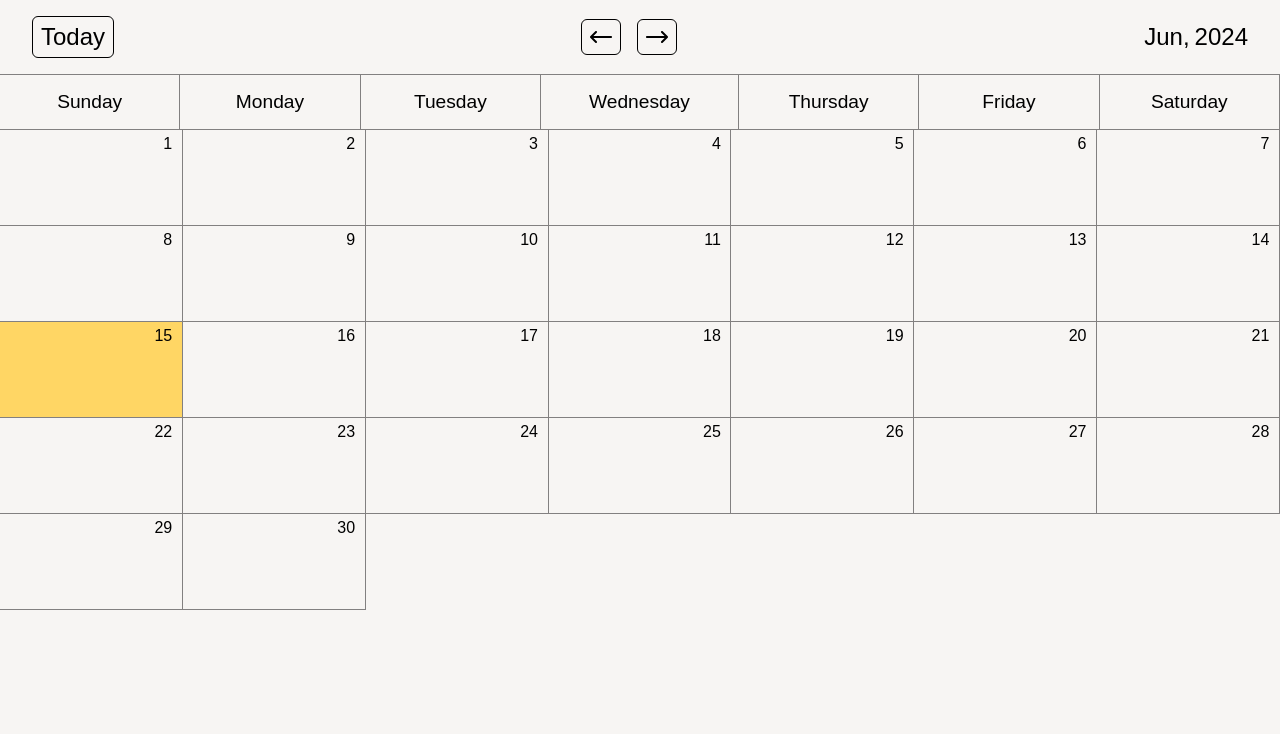
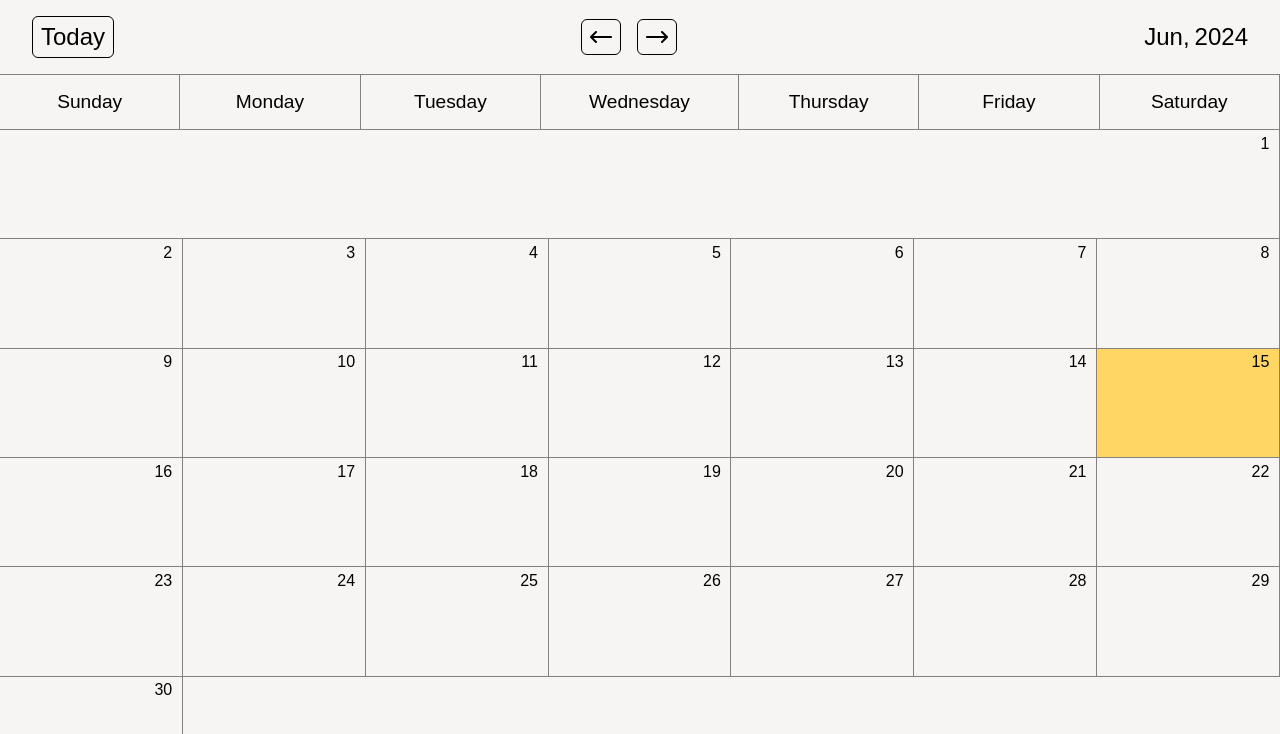
Before and after one commit to k-gourav/calendar-app, a React (Create React App) app: page / in a window 1280 px wide. Shown: the top 734 px of the page. Built offline with nearby package versions, Linux system fonts and the light colour scheme; a web font is replaced by a local one.

Commit message:
Fixed calendar day layout according to day

```diff
--- a/src/App.css
+++ b/src/App.css
@@ -74,7 +74,7 @@ img{
 .date-container{
   display: flex;
   flex-wrap: wrap;
-  height: 60vh;
+  height: 82vh;
 }
 .date-content{
   border-top: 0;
@@ -88,3 +88,6 @@ img{
 .today-color-day{
   background-color: rgb(255, 214, 100);
 }
+.empty{
+  border-right: none;
+}
--- a/src/components/Dates.js
+++ b/src/components/Dates.js
@@ -1,22 +1,35 @@
 const Dates = ({ currentMonth, currentYear }) => {
   const daysInMonth = new Date(currentYear, currentMonth + 1, 0).getDate();
-  const coloredDay = new Date()
-  const daysArray = [...Array(daysInMonth).keys()].map((i) => i + 1);
+  const coloredDay = new Date();
+  const firstDayOfMonth = new Date(currentYear, currentMonth, 1).getDay();
+  const daysArray = [
+    ...Array.from({ length: firstDayOfMonth }, () => ""),
+    ...Array.from({ length: daysInMonth }, (_, i) => i + 1),
+  ];
+  // const daysArray = [...Array(daysInMonth).keys()].map((i) => i + 1);
 
   return (
     <>
       <div className="date-container">
-        {daysArray.map((day) => (
-          (currentMonth === coloredDay.getMonth() && currentYear === coloredDay.getFullYear() && day === coloredDay.getDate()) ?
-            <div key={day} className="date-content today-color-day">
-            {day}
-          </div> : <div key={day} className="date-content">
-          {day}
-        </div>
-        ))}
+        {daysArray.map((day, index) =>
+          day === "" ? (
+            <div key={index} className="date-content empty"></div>
+          ) : currentMonth === coloredDay.getMonth() &&
+            currentYear === coloredDay.getFullYear() &&
+            day === coloredDay.getDate() ? (
+            <div key={index} className="date-content today-color-day">
+              {day}
+            </div>
+          ) : (
+            <div key={index} className="date-content">
+              {day}
+            </div>
+          )
+        )}
       </div>
     </>
   );
 };
 
 export default Dates;
+// + new Date(new Date().setDate(1)).getDay()
```
